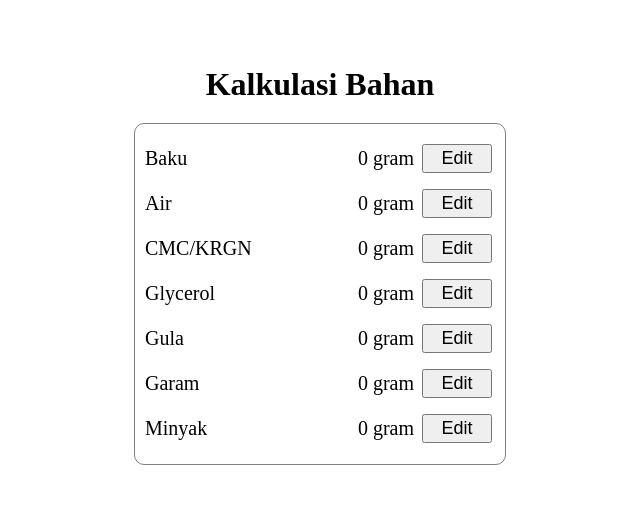
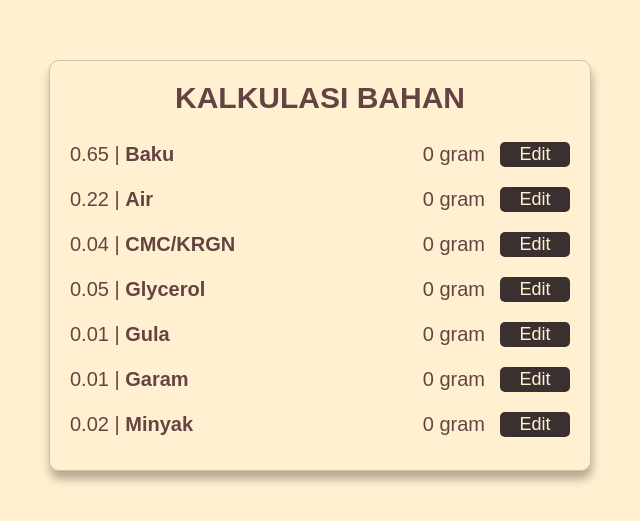
Before and after one commit to aridwann/kalkulasi-bahan, a React (Vite) app: page / in a window 1280 px wide. Shown: the part 135-656 px from the top of the page, without its empty margins (320-960 px from the left). Built offline with nearby package versions, Linux system fonts and the light colour scheme.

Commit message:
Memperbarui desain UI

```diff
--- a/src/App.css
+++ b/src/App.css
@@ -2,6 +2,8 @@
   box-sizing: 0;
   margin: 0;
   padding: 0;
+  color: #664343;
+  font-family: Arial, Helvetica, sans-serif;
 }
 
 #container {
@@ -10,17 +12,21 @@
   flex-direction: column;
   justify-content: center;
   align-items: center;
+  background-color: #fff0d1;
 }
 
 h1 {
   margin-bottom: 20px;
+  text-align: center;
+  font-size: 30px;
 }
 
 section {
-  width: 350px;
-  border: 1px solid gray;
+  width: 500px;
+  border: 1px solid #cec1a8;
   border-radius: 10px;
-  padding: 10px;
+  padding: 20px;
+  box-shadow: 1px 8px 10px rgba(0, 0, 0, 0.3);
 }
 section div {
   display: flex;
@@ -46,10 +52,14 @@ section div input {
 
 button {
   padding: 2px;
-  margin: 0 3px;
+  margin-left: 10px;
   font-size: 18px;
   width: 70px;
   cursor: pointer;
+  background-color: #3b3030;
+  color: #fff0d1;
+  border: none;
+  border-radius: 5px;
 }
 
 .none {
--- a/src/App.jsx
+++ b/src/App.jsx
@@ -122,8 +122,8 @@ function App() {
 
   return (
     <div id="container">
-      <h1>Kalkulasi Bahan</h1>
       <section>
+        <h1>KALKULASI BAHAN</h1>
         {data.map((item) =>
           item.isEditing ? (
             <EditItem
--- a/src/components/EditItem.jsx
+++ b/src/components/EditItem.jsx
@@ -11,7 +11,9 @@ function EditItem({ data, changeIsEdit, calc }) {
   };
   return (
     <div>
-      <label>{data.name}</label>
+      <label>
+        {data.proporsi} | <b>{data.name}</b>
+      </label>
       <div>
         <input type="number" min="0" value={value} onChange={handleChange} />
         <div>
--- a/src/components/Item.jsx
+++ b/src/components/Item.jsx
@@ -1,7 +1,10 @@
 function Item({ data, changeIsEdit }) {
   return (
     <div>
-      <label>{data.name}</label>
+      <p>
+        {data.proporsi} | <b>{data.name}</b>
+      </p>
+      <p></p>
       <div>
         <p>{data.value} gram</p>
         <button
```
